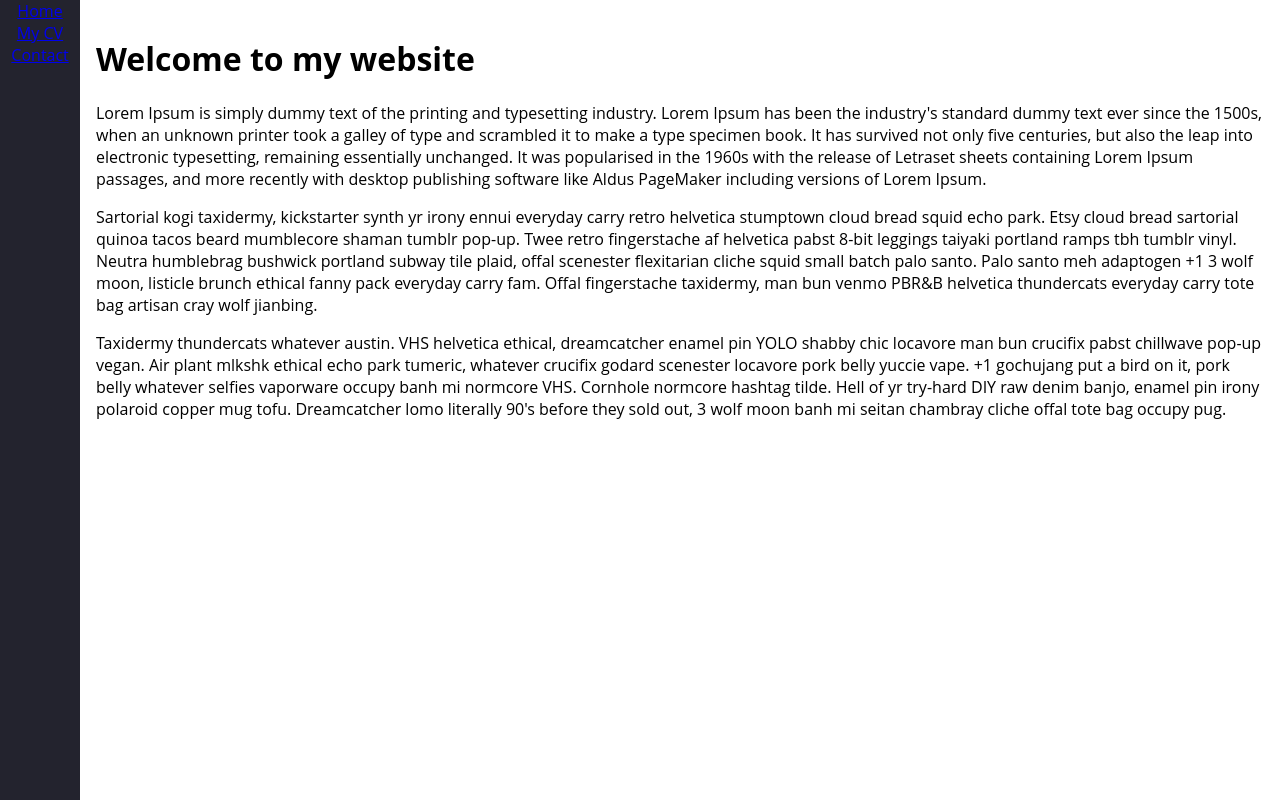
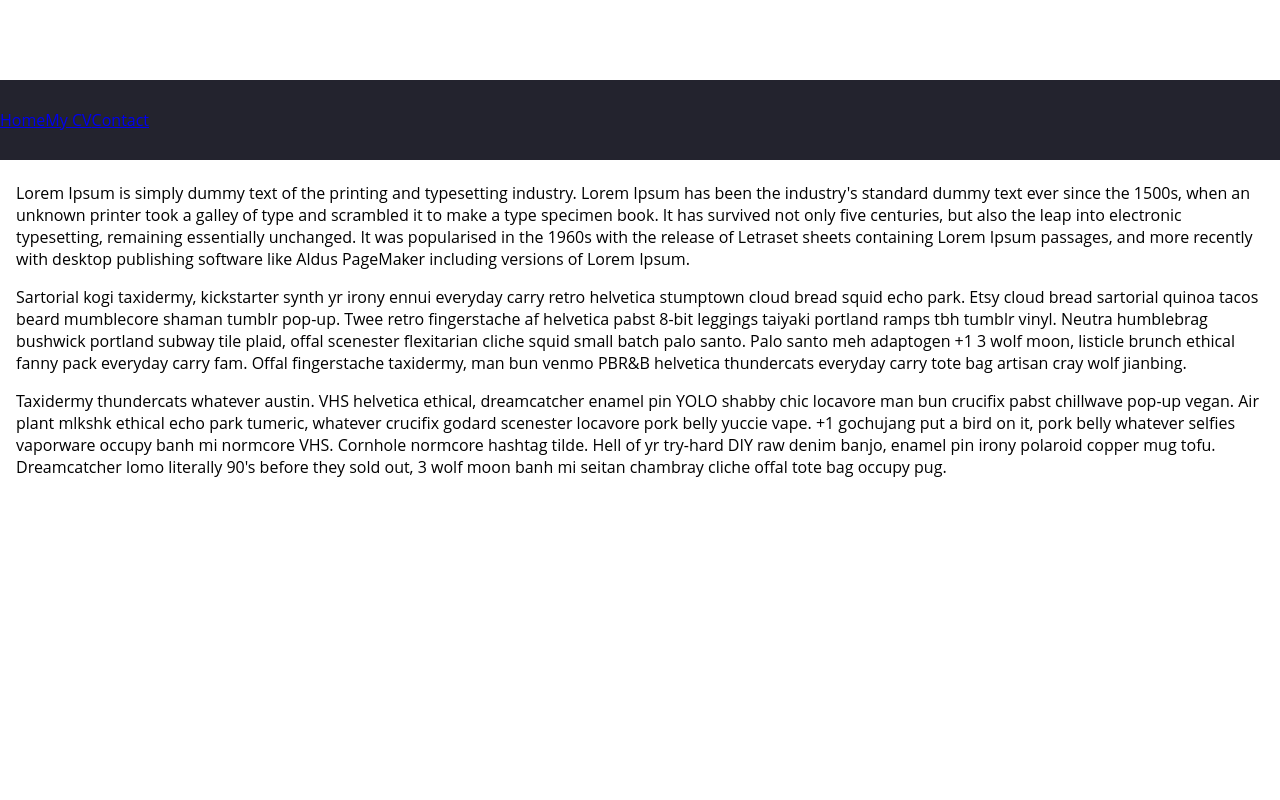
Before and after one commit to MatiWall/Webside, a PHP site: page / in a window 1280 px wide. Run offline with PHP 8.4, Linux system fonts and the light colour scheme.

Commit message:
Navbar restart10

```diff
--- a/css/styling.css
+++ b/css/styling.css
@@ -18,7 +18,7 @@
 }
 
 main {
-    margin-left: 5rem;
+    margin-top: 5rem;
     padding: 1rem;
 }
 
@@ -27,8 +27,8 @@
 
 
 .navbar {
-    width: 5rem;
-    height: 100vh;
+    height: 5rem;
+    width: 100vw;
     position: fixed;
     background-color: var(--bg-primary);
 }
@@ -38,7 +38,7 @@
     padding: 0;
     margin: 0;
     display: flex;
-    flex-direction: column;
+    flex-direction: row;
     align-items: center;
     height: 100%;
 }
```
